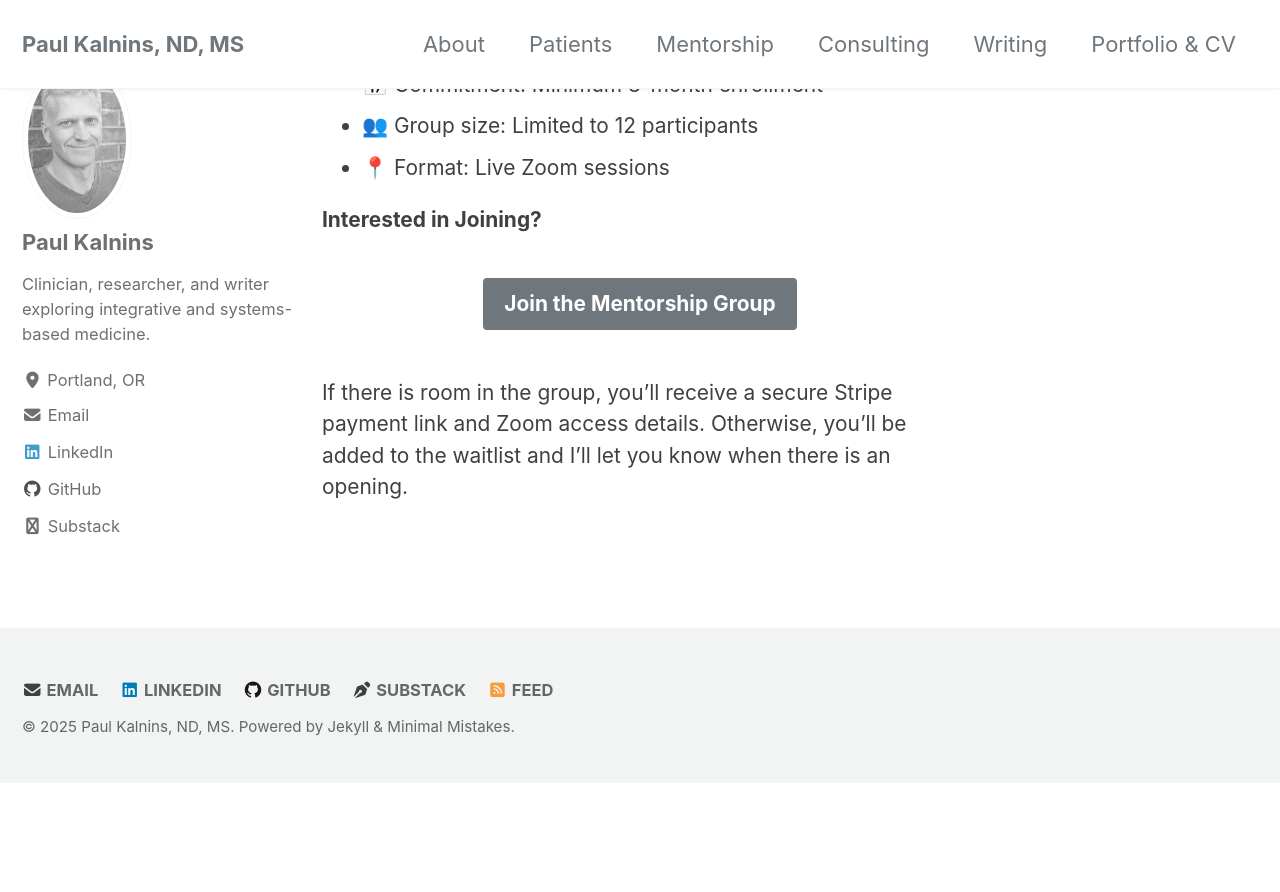
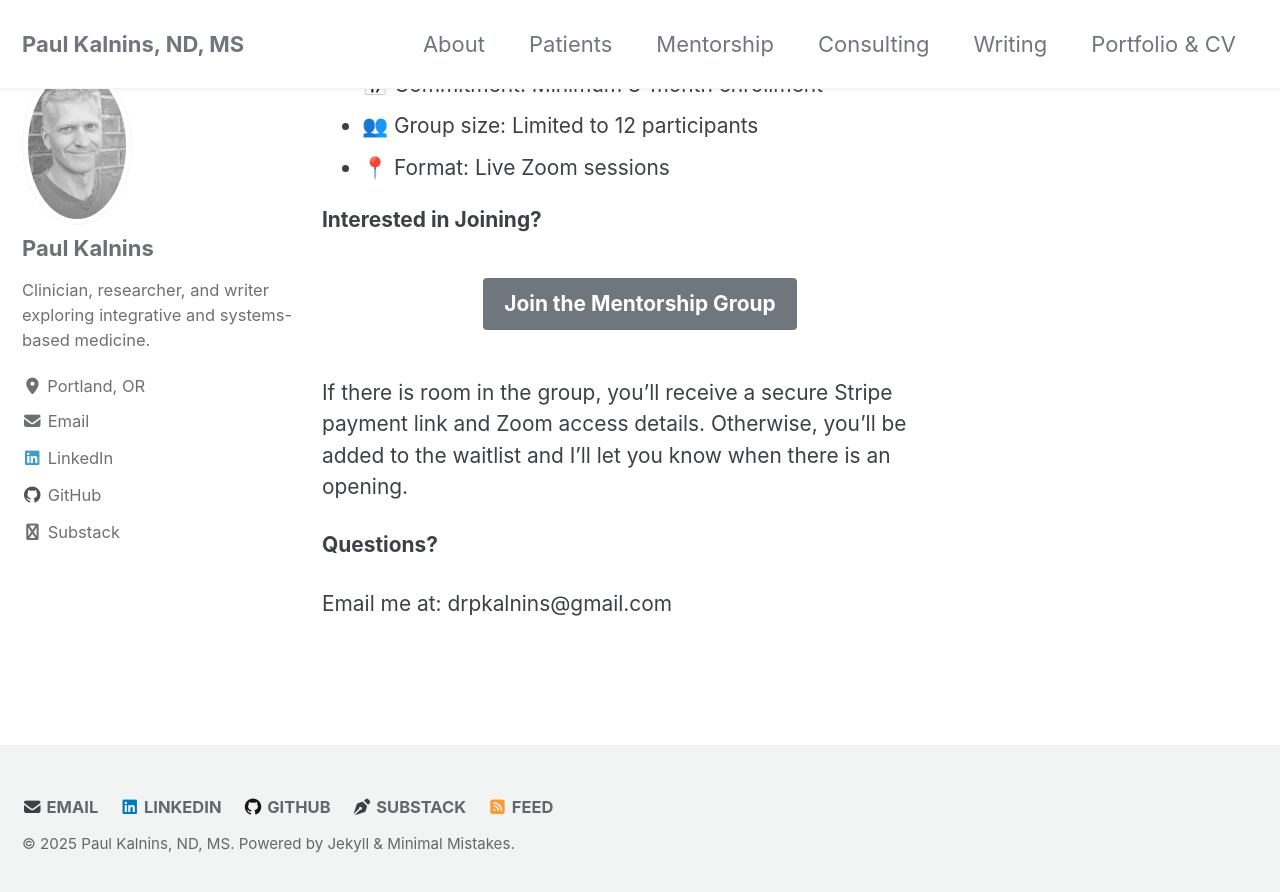
Before and after one commit to pkalnins/main-website, a Jekyll site: the page built from _pages/mentorship.md, in a window 1280 px wide and 900 px high, scrolled down 705 px. Shown: the top 892 px of the window. Built offline with Jekyll 4.4.1, drawn with Linux system fonts in a browser that asks for light colours; cached includes are drawn as plain includes; before the commit the page ends 1488 px from its top, so only the background shows below that.

Commit message:
Update mentorship.md

```diff
--- a/_pages/mentorship.md
+++ b/_pages/mentorship.md
@@ -29,3 +29,7 @@
 </div>
 
 If there is room in the group, you’ll receive a secure Stripe payment link and Zoom access details. Otherwise, you'll be added to the waitlist and I'll let you know when there is an opening.
+
+**Questions?**
+
+Email me at: drpkalnins@gmail.com
```
